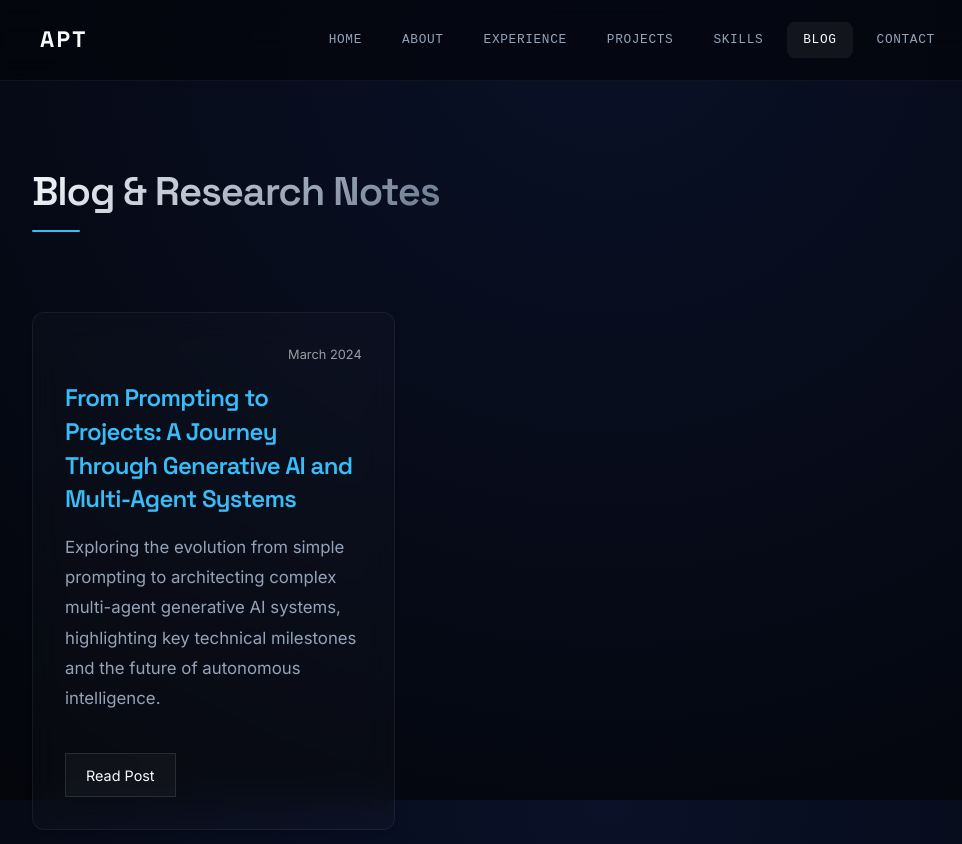
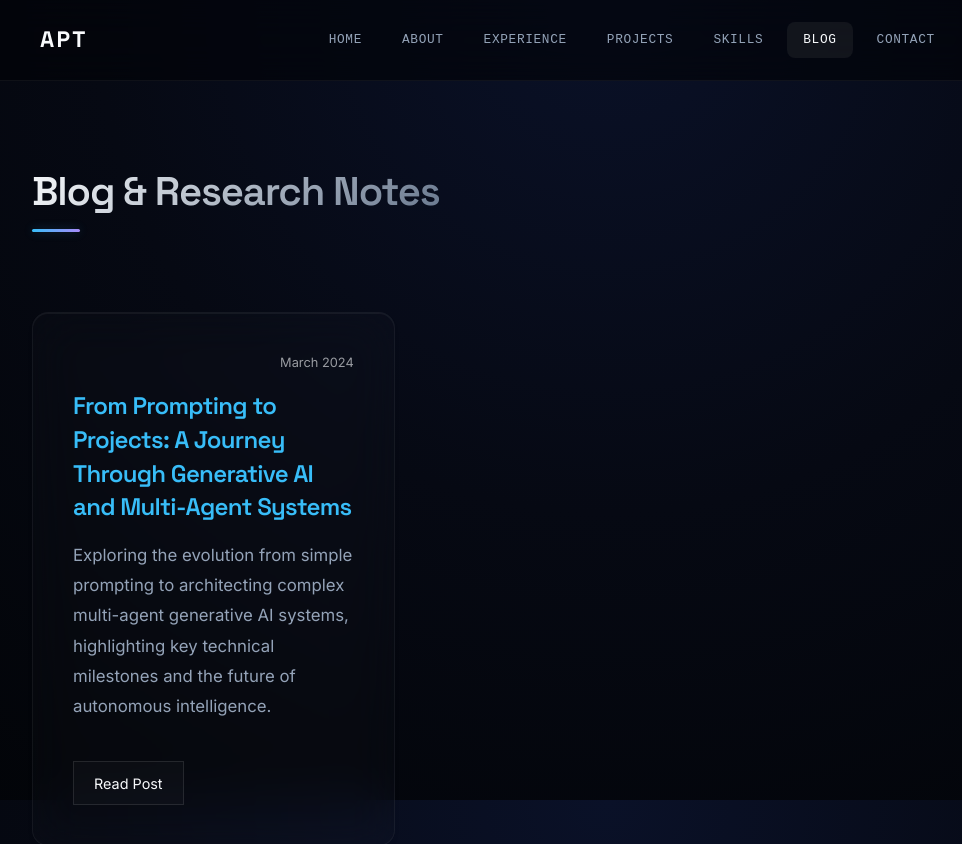
Before and after one commit to a-pt/portfolio, a React (Vite) app: page /blog in a window 1280 px wide. Shown: the top 844 px of the page, without its empty margins (32-994 px from the left). Built offline with nearby package versions, Linux system fonts and the light colour scheme.

Commit message:
style: enhance global aesthetics with custom scrollbar, animated typography gradients, and elevated glassmorphism tags

```diff
--- a/src/components/Experience.jsx
+++ b/src/components/Experience.jsx
@@ -251,17 +251,22 @@ const Experience = () => {
         }
 
         .exp-item {
-          background: rgba(255, 255, 255, 0.015);
-          border: 1px solid rgba(255, 255, 255, 0.05);
-          border-radius: 12px;
+          background: var(--glass-bg);
+          backdrop-filter: blur(var(--card-blur));
+          -webkit-backdrop-filter: blur(var(--card-blur));
+          border: 1px solid var(--glass-border);
+          border-radius: 16px;
           position: relative;
           z-index: 1;
-          transition: all 0.3s ease;
+          transition: all 0.4s cubic-bezier(0.16, 1, 0.3, 1);
+          box-shadow: 0 4px 6px -1px rgba(0, 0, 0, 0.05), inset 0 1px 0 rgba(255, 255, 255, 0.05);
         }
 
         .exp-item:hover {
-          background: rgba(255, 255, 255, 0.03);
-          border-color: rgba(255, 255, 255, 0.1);
+          background: var(--glass-bg-hover);
+          border-color: var(--glass-border-hover);
+          transform: translateY(-2px);
+          box-shadow: 0 10px 30px -15px rgba(0, 0, 0, 0.5), 0 0 15px var(--accent-glow);
         }
 
         .exp-header {
@@ -294,6 +299,7 @@ const Experience = () => {
         .exp-item:hover .exp-icon-wrap {
           background: rgba(255, 255, 255, 0.06);
           transform: scale(1.05);
+          box-shadow: 0 0 15px currentColor;
         }
 
         .exp-meta {
@@ -388,7 +394,7 @@ const Experience = () => {
         .exp-tech {
           display: flex;
           flex-wrap: wrap;
-          gap: 0.5rem;
+          gap: 0.6rem;
           margin-top: 2rem;
           padding-top: 1.5rem;
           border-top: 1px solid rgba(255, 255, 255, 0.05);
@@ -397,17 +403,20 @@ const Experience = () => {
         .exp-tag {
           font-family: var(--font-mono);
           font-size: 0.75rem;
-          color: var(--text-secondary);
-          background: rgba(255, 255, 255, 0.02);
-          border: 1px solid rgba(255, 255, 255, 0.06);
-          padding: 0.25rem 0.75rem;
-          border-radius: 4px;
-          transition: all 0.2s;
+          color: var(--accent-secondary);
+          background: rgba(167, 139, 250, 0.05);
+          border: 1px solid rgba(167, 139, 250, 0.15);
+          padding: 0.3rem 0.8rem;
+          border-radius: 8px;
+          transition: all 0.3s ease;
         }
 
         .exp-tag:hover {
-          color: var(--text-primary);
-          border-color: rgba(255, 255, 255, 0.2);
+          color: var(--accent-primary);
+          background: rgba(56, 189, 248, 0.08);
+          border-color: rgba(56, 189, 248, 0.3);
+          box-shadow: 0 0 12px rgba(56, 189, 248, 0.2);
+          transform: translateY(-2px);
         }
 
         @media (max-width: 768px) {
--- a/src/components/Projects.jsx
+++ b/src/components/Projects.jsx
@@ -141,13 +141,27 @@ const Projects = ({ data }) => {
           border-top: 1px solid rgba(255, 255, 255, 0.05);
         }
 
+        .tag-container {
+          display: flex;
+          flex-wrap: wrap;
+          gap: 0.5rem;
+        }
+
         .project-tag {
           font-family: var(--font-mono);
-          font-size: 0.7rem;
-          color: var(--text-tertiary);
-          padding: 0.2rem 0.6rem;
-          border-radius: 4px;
-          border: 1px dashed rgba(255, 255, 255, 0.1);
+          font-size: 0.75rem;
+          color: var(--accent-primary);
+          background: rgba(56, 189, 248, 0.08);
+          padding: 0.25rem 0.75rem;
+          border-radius: 100px;
+          border: 1px solid rgba(56, 189, 248, 0.15);
+          transition: all 0.3s ease;
+        }
+
+        .project-tag:hover {
+          background: rgba(56, 189, 248, 0.15);
+          box-shadow: 0 0 10px rgba(56, 189, 248, 0.3);
+          transform: translateY(-1px);
         }
 
         @media (max-width: 768px) {
--- a/src/components/Skills.jsx
+++ b/src/components/Skills.jsx
@@ -113,14 +113,15 @@ const Skills = ({ data }) => {
           background: rgba(255, 255, 255, 0.02);
           border: 1px solid rgba(255, 255, 255, 0.06);
           padding: 0.4rem 0.85rem;
-          border-radius: 6px;
-          transition: all 0.2s ease;
+          border-radius: 8px;
+          transition: all 0.3s ease;
         }
 
         .skill-tag:hover {
-          color: var(--text-primary);
-          background: rgba(255, 255, 255, 0.05);
-          border-color: rgba(255, 255, 255, 0.15);
+          color: var(--accent-primary);
+          background: rgba(56, 189, 248, 0.05);
+          border-color: rgba(56, 189, 248, 0.3);
+          box-shadow: 0 0 15px rgba(56, 189, 248, 0.15);
           transform: translateY(-2px);
         }
 
--- a/src/data/portfolio.json
+++ b/src/data/portfolio.json
@@ -67,7 +67,7 @@
   "skills": {
     "Languages": ["C/C++", "Python", "R", "Julia", "Dart", "SQL","CUDA", "PyCUDA"],
     "Tools & Frameworks": ["Tensorflow", "PyTorch", "OpenCV", "FastAPI", "Streamlit", "PostgreSQL", "MongoDB", "Supabase", "Drift", "Git", "STL"],
-    "Theoretical": ["Deep Learning", "Machine Learning", "Probability", "Statistics", "Data Structures", "Algorithms", "Linear Algebra", "GPU Programming"]
+    "Theoretical": ["Deep Learning", "Machine Learning", "Data Structures", "Algorithms", "Linear Algebra", "GPU Programming"]
   },
   "achievements": [
     "GATE 2020: All India Rank 53 (Score 880)",
--- a/src/styles/design-tokens.css
+++ b/src/styles/design-tokens.css
@@ -1,34 +1,35 @@
 :root {
     /* Dark Theme (Default) */
-    --bg-base: #03050a;
-    --bg-gradient: radial-gradient(circle at top center, #0a1128 0%, #03050a 100%);
+    --bg-base: #020408;
+    --bg-gradient: radial-gradient(circle at top center, #0a1128 0%, #060913 50%, #020408 100%);
 
     --accent-primary: #38bdf8; /* Soft Cyan */
     --accent-secondary: #a78bfa; /* Violet */
-    --accent-glow: rgba(56, 189, 248, 0.4);
+    --accent-tertiary: #4f46e5; /* Indigo */
+    --accent-glow: rgba(56, 189, 248, 0.25);
 
     --text-primary: #f8fafc;
     --text-secondary: #94a3b8;
     --text-tertiary: #64748b;
 
-    --glass-bg: rgba(255, 255, 255, 0.02);
-    --glass-bg-hover: rgba(255, 255, 255, 0.04);
-    --glass-border: rgba(255, 255, 255, 0.06);
-    --glass-border-hover: rgba(255, 255, 255, 0.15);
+    --glass-bg: rgba(255, 255, 255, 0.015);
+    --glass-bg-hover: rgba(255, 255, 255, 0.03);
+    --glass-border: rgba(255, 255, 255, 0.05);
+    --glass-border-hover: rgba(56, 189, 248, 0.3);
 
     --btn-primary-bg: #ffffff;
     --btn-primary-text: #000000;
-    --btn-primary-hover: rgba(255, 255, 255, 0.9);
+    --btn-primary-hover: #e2e8f0;
 
-    --btn-outline-bg: rgba(255, 255, 255, 0.03);
+    --btn-outline-bg: rgba(255, 255, 255, 0.02);
     --btn-outline-border: rgba(255, 255, 255, 0.1);
-    --btn-outline-hover-bg: rgba(255, 255, 255, 0.08);
+    --btn-outline-hover-bg: rgba(255, 255, 255, 0.06);
     --btn-outline-hover-border: rgba(255, 255, 255, 0.2);
 
-    --nav-bg: rgba(3, 5, 10, 0.7);
+    --nav-bg: rgba(2, 4, 8, 0.65);
     --nav-border: rgba(255, 255, 255, 0.05);
 
-    --card-blur: 16px;
+    --card-blur: 24px;
 
     --font-heading: 'Space Grotesk', sans-serif;
     --font-body: 'Inter', -apple-system, sans-serif;
@@ -58,6 +59,21 @@ body {
     transition: background-color 0.4s ease, color 0.4s ease;
 }
 
+/* Custom Scrollbar */
+::-webkit-scrollbar {
+    width: 8px;
+}
+::-webkit-scrollbar-track {
+    background: var(--bg-base);
+}
+::-webkit-scrollbar-thumb {
+    background: rgba(255, 255, 255, 0.1);
+    border-radius: 10px;
+}
+::-webkit-scrollbar-thumb:hover {
+    background: rgba(255, 255, 255, 0.2);
+}
+
 h1, h2, h3, h4, h5 {
     font-family: var(--font-heading);
     font-weight: 600;
@@ -79,9 +95,10 @@ h1, h2, h3, h4, h5 {
     bottom: 0;
     left: 0;
     width: 3rem;
-    height: 2px;
-    background: var(--accent-primary);
-    border-radius: 2px;
+    height: 3px;
+    background: linear-gradient(90deg, var(--accent-primary), var(--accent-secondary));
+    border-radius: 3px;
+    box-shadow: 0 0 10px var(--accent-glow);
 }
 
 .text-gradient {
@@ -97,13 +114,22 @@ h1, h2, h3, h4, h5 {
 
 .text-gradient-accent {
     background: linear-gradient(
-        135deg,
+        270deg,
         var(--accent-primary) 0%,
-        var(--accent-secondary) 100%
+        var(--accent-secondary) 50%,
+        var(--accent-tertiary) 100%
     );
+    background-size: 200% auto;
     -webkit-background-clip: text;
     background-clip: text;
     color: transparent;
+    animation: gradientFlow 6s ease infinite;
+}
+
+@keyframes gradientFlow {
+    0% { background-position: 0% 50%; }
+    50% { background-position: 100% 50%; }
+    100% { background-position: 0% 50%; }
 }
 
 .glass-card {
@@ -111,17 +137,17 @@ h1, h2, h3, h4, h5 {
     backdrop-filter: blur(var(--card-blur));
     -webkit-backdrop-filter: blur(var(--card-blur));
     border: 1px solid var(--glass-border);
-    border-radius: 12px;
-    padding: 2rem;
-    transition: all 0.4s cubic-bezier(0.16, 1, 0.3, 1);
-    box-shadow: 0 4px 6px -1px rgba(0, 0, 0, 0.05), 0 2px 4px -1px rgba(0, 0, 0, 0.03);
+    border-radius: 16px;
+    padding: 2.5rem;
+    transition: all 0.5s cubic-bezier(0.16, 1, 0.3, 1);
+    box-shadow: 0 4px 6px -1px rgba(0, 0, 0, 0.05), inset 0 1px 0 rgba(255, 255, 255, 0.05);
 }
 
 .glass-card:hover {
     background: var(--glass-bg-hover);
     border-color: var(--glass-border-hover);
-    transform: translateY(-2px);
-    box-shadow: 0 10px 30px -15px rgba(0, 0, 0, 0.2);
+    transform: translateY(-4px);
+    box-shadow: 0 20px 40px -20px rgba(0, 0, 0, 0.5), 0 0 20px var(--accent-glow);
 }
 
 a {
@@ -149,7 +175,7 @@ button {
 .btn-primary:hover {
     background: var(--btn-primary-hover);
     transform: translateY(-2px);
-    box-shadow: 0 4px 15px var(--accent-glow);
+    box-shadow: 0 4px 20px var(--accent-glow);
 }
 
 .btn-outline {
```
